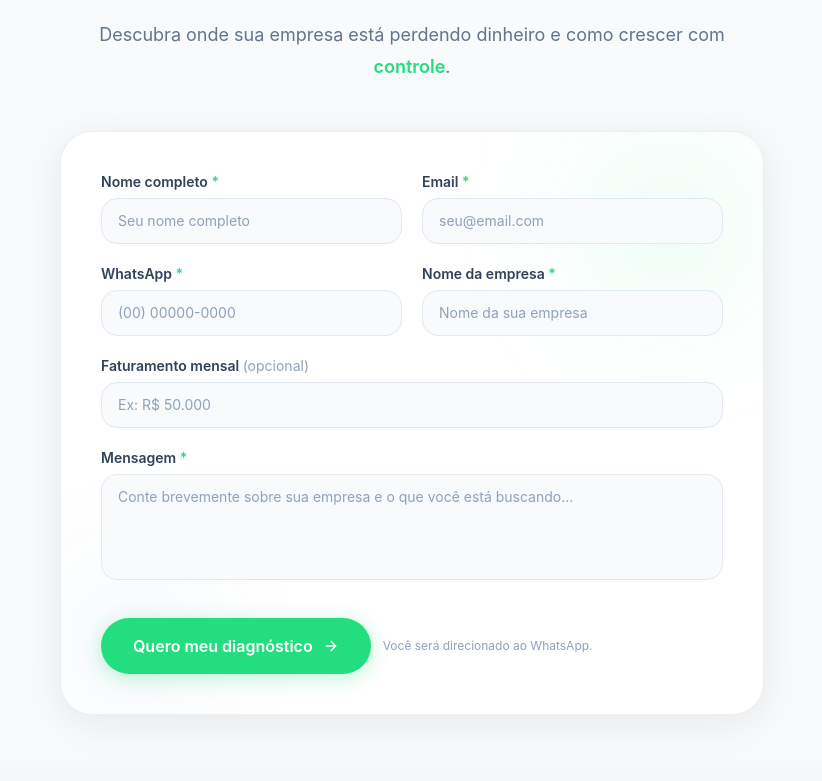
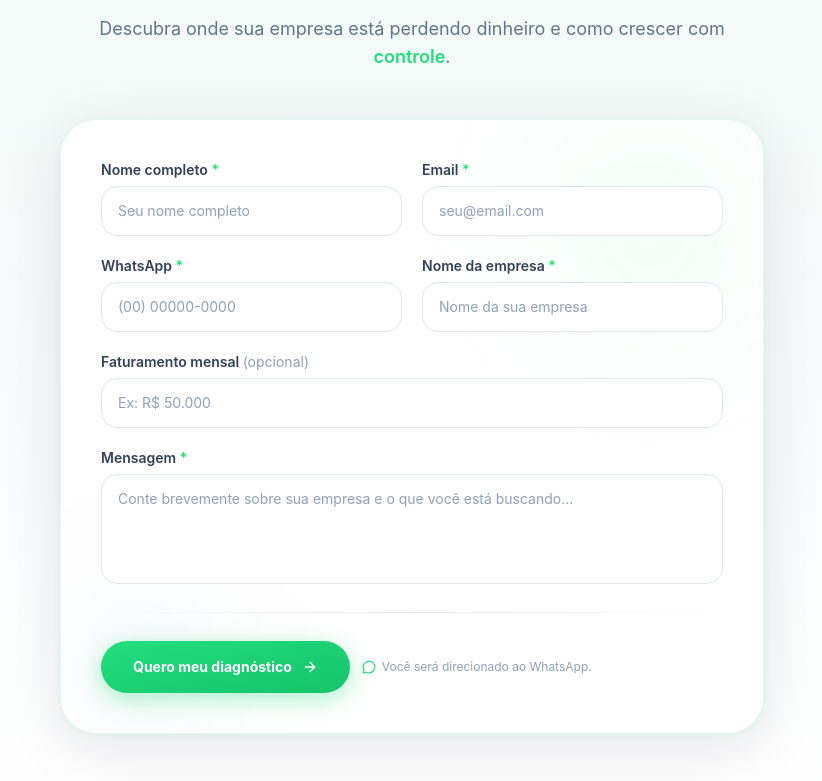
Before and after one commit to caioferreiraoficial2005-afk/Nortea, a React (Vite) app: page / in a window 1280 px wide. Shown: the part 7179-7960 px from the top of the page, without its empty margins (228-1050 px from the left). Built offline with nearby package versions, Linux system fonts and the light colour scheme.

Commit message:
Redesenha seção de diagnóstico: melhora formulário, mensagem WhatsApp formatada e visual do card

```diff
--- a/src/LeadFormSection.tsx
+++ b/src/LeadFormSection.tsx
@@ -1,5 +1,5 @@
 import { useState } from "react";
-import { ArrowRight } from "lucide-react";
+import { ArrowRight, MessageCircle } from "lucide-react";
 
 interface FormData {
   nome: string;
@@ -18,12 +18,12 @@ interface FormErrors {
   mensagem?: string;
 }
 
-const FIELD_CLASS_BASE =
-  "w-full rounded-2xl border px-4 py-3 text-sm text-slate-900 outline-none transition-all placeholder:text-slate-400 focus:ring-2";
-const FIELD_VALID =
-  "border-slate-200 bg-slate-50 hover:border-slate-300 focus:border-[#22de7e] focus:ring-[#22de7e]/20";
-const FIELD_ERROR =
-  "border-red-400 bg-red-50 focus:border-red-400 focus:ring-red-400/20";
+const BASE =
+  "w-full rounded-2xl border px-4 py-3.5 text-sm text-slate-800 outline-none transition-all duration-200 placeholder:text-slate-400";
+const VALID =
+  "border-slate-200 bg-white hover:border-slate-300 focus:border-[#22de7e] focus:ring-2 focus:ring-[#22de7e]/20 focus:shadow-[0_0_0_4px_rgba(34,222,126,0.08)]";
+const ERROR =
+  "border-red-400 bg-red-50/60 focus:border-red-400 focus:ring-2 focus:ring-red-400/20";
 
 function Field({
   label,
@@ -37,16 +37,22 @@ function Field({
   children: React.ReactNode;
 }) {
   return (
-    <div>
-      <label className="mb-1.5 block text-sm font-semibold text-slate-700">
+    <div className="flex flex-col gap-1.5">
+      <label className="text-sm font-semibold text-slate-700">
         {label}{" "}
-        {required && <span className="text-[#22de7e]">*</span>}
-        {!required && (
+        {required ? (
+          <span className="text-[#22de7e]">*</span>
+        ) : (
           <span className="font-normal text-slate-400">(opcional)</span>
         )}
       </label>
       {children}
-      {error && <p className="mt-1.5 text-xs text-red-500">{error}</p>}
+      {error && (
+        <p className="flex items-center gap-1 text-xs font-medium text-red-500">
+          <span className="inline-block h-1 w-1 rounded-full bg-red-400" />
+          {error}
+        </p>
+      )}
     </div>
   );
 }
@@ -91,29 +97,31 @@ export default function LeadFormSection() {
     e.preventDefault();
     if (!validate()) return;
 
-    const faturamentoLine = form.faturamento.trim()
-      ? `Faturamento: ${form.faturamento}.`
-      : "Faturamento: não informado.";
+    const mensagemFormatada = `Olá, meu nome é ${form.nome}.
 
-    const text = [
-      `Olá, meu nome é ${form.nome}.`,
-      `Meu email é ${form.email}.`,
-      `Meu WhatsApp é ${form.whatsapp}.`,
-      `Minha empresa: ${form.empresa}.`,
-      faturamentoLine,
-      `Mensagem: ${form.mensagem}.`,
-      `Gostaria de solicitar um diagnóstico estratégico.`,
-    ].join("\n");
+Gostaria de solicitar um diagnóstico estratégico.
+
+📊 *Dados da empresa:*
+
+👤 *Nome:* ${form.nome}
+📧 *Email:* ${form.email}
+📱 *WhatsApp:* ${form.whatsapp}
+🏢 *Empresa:* ${form.empresa}
+💰 *Faturamento:* ${form.faturamento.trim() || "Não informado"}
+
+📝 *Mensagem:*
+${form.mensagem}`;
 
     window.open(
-      `https://wa.me/5582981401405?text=${encodeURIComponent(text)}`,
+      `https://wa.me/5582981401405?text=${encodeURIComponent(mensagemFormatada)}`,
       "_blank"
     );
   };
 
   return (
-    <section id="diagnostico" className="bg-[#F9FAFB] py-24">
+    <section id="diagnostico" className="bg-gradient-to-b from-[#F0FDF7] via-[#F8FAFB] to-white py-24">
       <div className="mx-auto max-w-3xl px-6 lg:px-8">
+
         {/* Header */}
         <div className="mb-12 text-center">
           <div className="mb-4 inline-flex items-center gap-2.5">
@@ -127,20 +135,21 @@ export default function LeadFormSection() {
             Solicite um diagnóstico{" "}
             <span className="text-green">estratégico</span>
           </h2>
-          <p className="mt-5 text-base leading-8 text-slate-500 sm:text-lg">
+          <p className="mt-4 text-base leading-7 text-slate-500 sm:text-lg">
             Descubra onde sua empresa está perdendo dinheiro e como crescer com{" "}
             <span className="text-green">controle</span>.
           </p>
         </div>
 
         {/* Card */}
-        <div className="relative overflow-hidden rounded-[32px] border border-slate-200/70 bg-white p-8 shadow-[0_8px_40px_rgba(15,23,42,0.08)] sm:p-10">
-          {/* Subtle accent glows */}
-          <div className="pointer-events-none absolute right-0 top-0 h-48 w-48 rounded-full bg-[#22de7e]/8 blur-3xl" />
-          <div className="pointer-events-none absolute bottom-0 left-0 h-36 w-36 rounded-full bg-[#0D3F8A]/5 blur-3xl" />
+        <div className="relative overflow-hidden rounded-[36px] border border-[#22de7e]/15 bg-white p-8 shadow-[0_12px_60px_rgba(15,23,42,0.10),0_2px_8px_rgba(34,222,126,0.06)] sm:p-10">
+          {/* Accent glows */}
+          <div className="pointer-events-none absolute right-0 top-0 h-56 w-56 rounded-full bg-[#22de7e]/6 blur-3xl" />
+          <div className="pointer-events-none absolute bottom-0 left-0 h-40 w-40 rounded-full bg-[#0D3F8A]/4 blur-3xl" />
 
           <form onSubmit={handleSubmit} noValidate className="relative">
             <div className="grid gap-5 sm:grid-cols-2">
+
               {/* Nome */}
               <Field label="Nome completo" required error={errors.nome}>
                 <input
@@ -149,7 +158,7 @@ export default function LeadFormSection() {
                   value={form.nome}
                   onChange={handleChange}
                   placeholder="Seu nome completo"
-                  className={`${FIELD_CLASS_BASE} ${errors.nome ? FIELD_ERROR : FIELD_VALID}`}
+                  className={`${BASE} ${errors.nome ? ERROR : VALID}`}
                 />
               </Field>
 
@@ -161,7 +170,7 @@ export default function LeadFormSection() {
                   value={form.email}
                   onChange={handleChange}
                   placeholder="seu@email.com"
-                  className={`${FIELD_CLASS_BASE} ${errors.email ? FIELD_ERROR : FIELD_VALID}`}
+                  className={`${BASE} ${errors.email ? ERROR : VALID}`}
                 />
               </Field>
 
@@ -173,7 +182,7 @@ export default function LeadFormSection() {
                   value={form.whatsapp}
                   onChange={handleChange}
                   placeholder="(00) 00000-0000"
-                  className={`${FIELD_CLASS_BASE} ${errors.whatsapp ? FIELD_ERROR : FIELD_VALID}`}
+                  className={`${BASE} ${errors.whatsapp ? ERROR : VALID}`}
                 />
               </Field>
 
@@ -185,11 +194,11 @@ export default function LeadFormSection() {
                   value={form.empresa}
                   onChange={handleChange}
                   placeholder="Nome da sua empresa"
-                  className={`${FIELD_CLASS_BASE} ${errors.empresa ? FIELD_ERROR : FIELD_VALID}`}
+                  className={`${BASE} ${errors.empresa ? ERROR : VALID}`}
                 />
               </Field>
 
-              {/* Faturamento (optional, full width) */}
+              {/* Faturamento (opcional, largura total) */}
               <div className="sm:col-span-2">
                 <Field label="Faturamento mensal">
                   <input
@@ -198,12 +207,12 @@ export default function LeadFormSection() {
                     value={form.faturamento}
                     onChange={handleChange}
                     placeholder="Ex: R$ 50.000"
-                    className={`${FIELD_CLASS_BASE} ${FIELD_VALID}`}
+                    className={`${BASE} ${VALID}`}
                   />
                 </Field>
               </div>
 
-              {/* Mensagem (full width) */}
+              {/* Mensagem (largura total) */}
               <div className="sm:col-span-2">
                 <Field label="Mensagem" required error={errors.mensagem}>
                   <textarea
@@ -212,27 +221,32 @@ export default function LeadFormSection() {
                     onChange={handleChange}
                     rows={4}
                     placeholder="Conte brevemente sobre sua empresa e o que você está buscando..."
-                    className={`${FIELD_CLASS_BASE} resize-none ${errors.mensagem ? FIELD_ERROR : FIELD_VALID}`}
+                    className={`${BASE} resize-none ${errors.mensagem ? ERROR : VALID}`}
                   />
                 </Field>
               </div>
             </div>
 
+            {/* Divisor */}
+            <div className="my-7 h-px bg-gradient-to-r from-transparent via-slate-200 to-transparent" />
+
             {/* Submit */}
-            <div className="mt-8 flex flex-col items-start gap-3 sm:flex-row sm:items-center">
+            <div className="flex flex-col items-start gap-3 sm:flex-row sm:items-center">
               <button
                 type="submit"
-                className="group inline-flex items-center justify-center gap-2.5 rounded-full bg-[#22de7e] px-8 py-4 font-semibold text-white shadow-[0_4px_20px_rgba(34,222,126,0.30)] transition-all hover:bg-[#16b866] hover:scale-[1.02] hover:shadow-[0_8px_32px_rgba(34,222,126,0.44)]"
+                className="group inline-flex items-center justify-center gap-2.5 rounded-full bg-gradient-to-br from-[#22de7e] to-[#16c36b] px-8 py-4 text-sm font-bold text-white shadow-[0_6px_24px_rgba(34,222,126,0.38)] transition-all duration-200 hover:-translate-y-0.5 hover:shadow-[0_10px_36px_rgba(34,222,126,0.52)] active:translate-y-0 active:shadow-[0_4px_16px_rgba(34,222,126,0.30)]"
               >
                 Quero meu diagnóstico
-                <ArrowRight className="h-4 w-4 transition-transform group-hover:translate-x-0.5" />
+                <ArrowRight className="h-4 w-4 transition-transform duration-200 group-hover:translate-x-1" />
               </button>
-              <p className="text-xs text-slate-400">
+              <p className="flex items-center gap-1.5 text-xs text-slate-400">
+                <MessageCircle className="h-3.5 w-3.5 text-[#22de7e]" />
                 Você será direcionado ao WhatsApp.
               </p>
             </div>
           </form>
         </div>
+
       </div>
     </section>
   );
```
